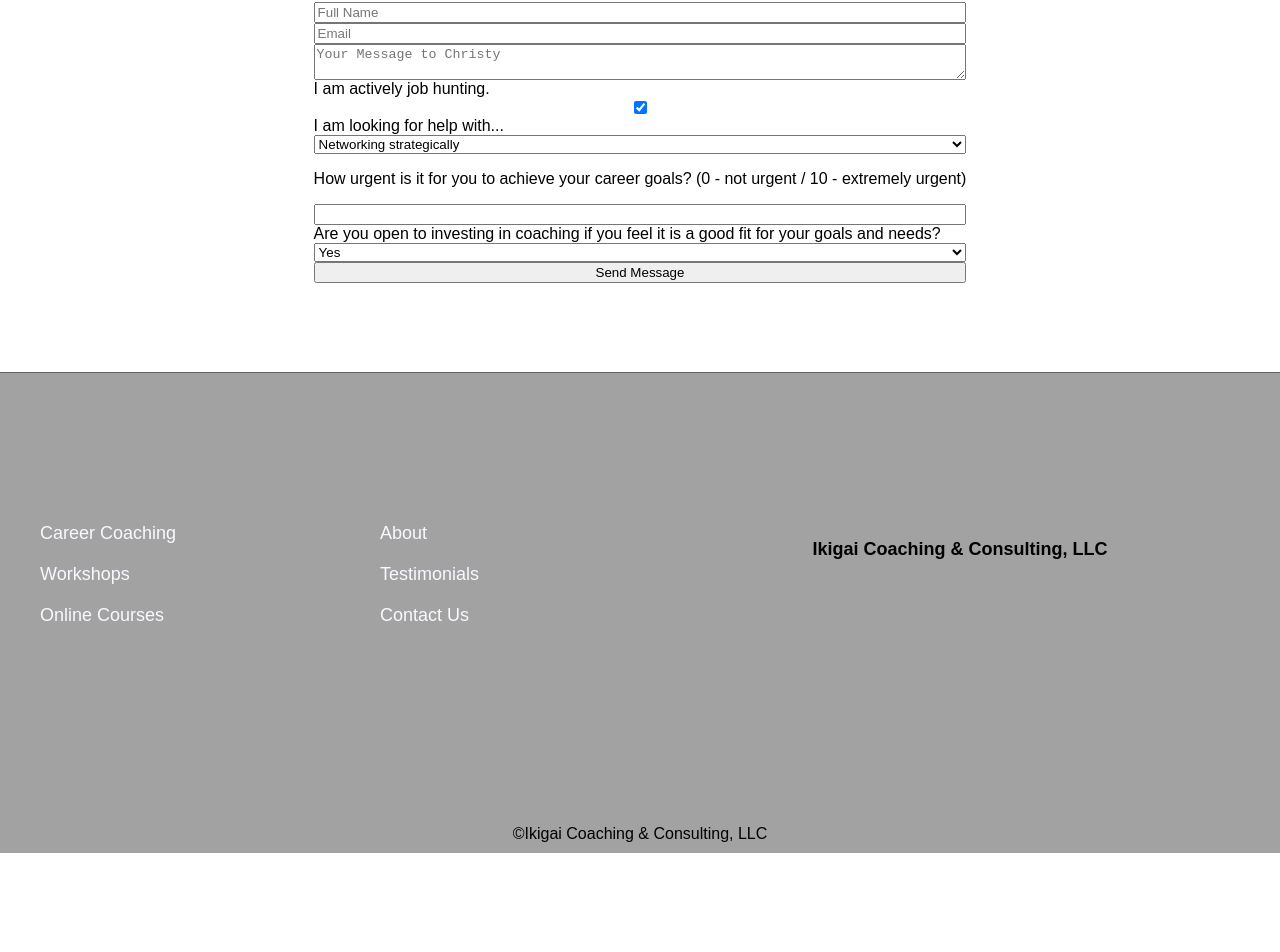
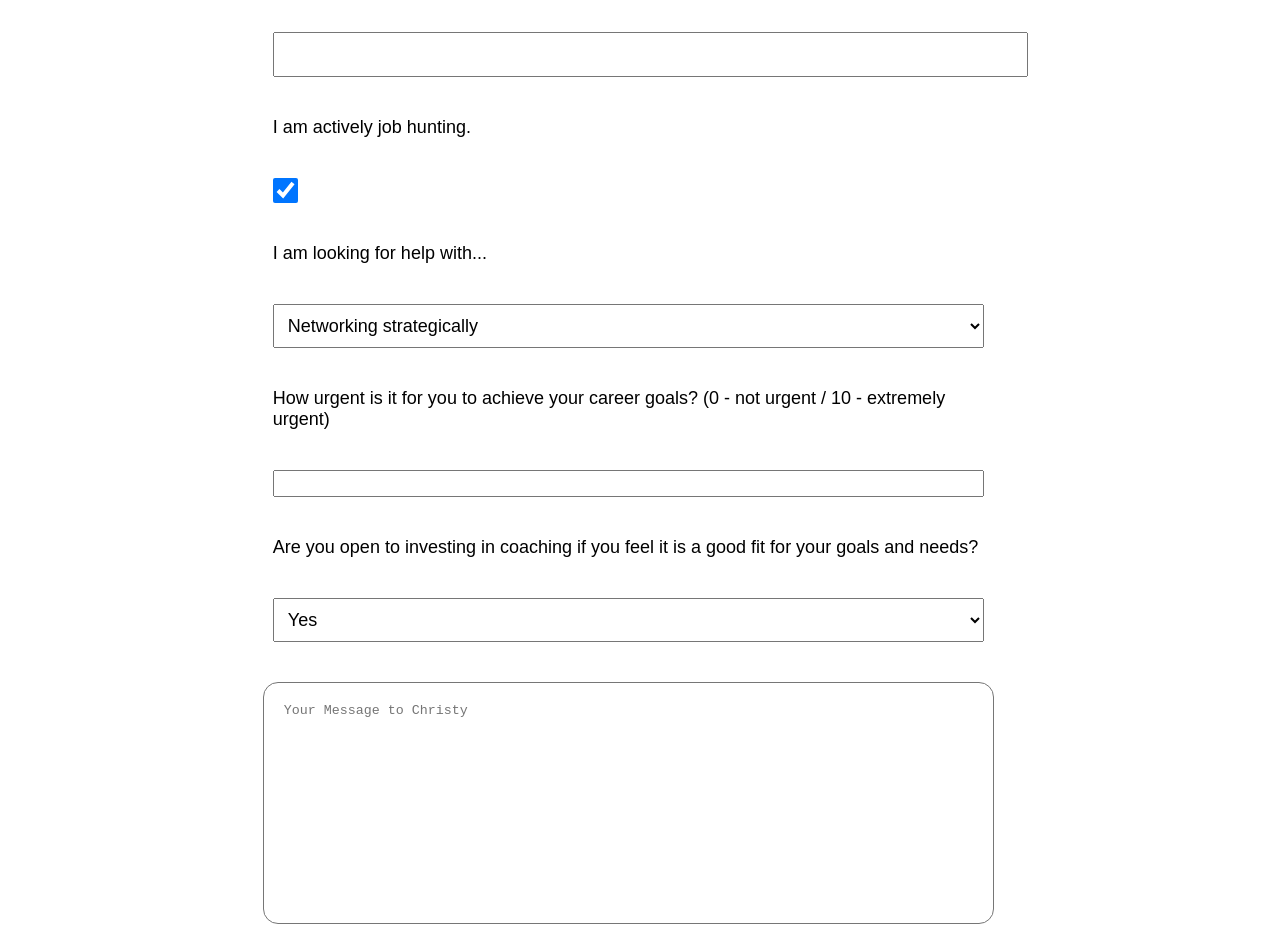
Before and after one commit to Ikigai-Coaching-Consulting-LLC/Ikigai-Coaching-Consulting-LLC, a Next.js app: page /contact in a window 1280 px wide. Shown: the part 1108-2060 px from the top of the page. Before the commit the page ends 1961 px from the top, so only its background shows below. Built offline with nearby package versions, Linux system fonts and the light colour scheme.

Commit message:
adding styling changes to contact me form

```diff
--- a/Components/Section/Section.styles.tsx
+++ b/Components/Section/Section.styles.tsx
@@ -7,6 +7,14 @@ export const Wrapper = styled.div `
     min-height: 80vh;
     justify-items: center;
     align-items: center;
+
+`
+
+export const Content = styled.div `
+    display: grid;
+    justify-content: center;
+    align-items: center;
+
 
 `
 export const Card = styled.div `
--- a/components/ChatBot/ChatBot.style.tsx
+++ b/components/ChatBot/ChatBot.style.tsx
@@ -26,6 +26,7 @@ export const IconWrapper = styled.div<CBDiv> `
     &:hover {
         background: ${props => props.chatBotState ? "rgba(250,250,250,.6)" : "rgba(100,100,100,.6)"};
     }
+
 `
 export const Content = styled.div<CBDiv> `
     justify-content: center;
--- a/components/ContactForm/ContactForm.style.tsx
+++ b/components/ContactForm/ContactForm.style.tsx
@@ -3,38 +3,70 @@ import styled from "styled-components";
 export const Form = styled.form `
     display:grid;
     align-content: center;
-    justify-content: center;
-    width: 900px;
-
-
+    justify-content: start;
+    width: 80%;
+    padding: 40px 80px;
 `
 
 export const Label = styled.label `
-
-
+    font-size: 18px;
+    margin: 20px 10px;
 `
 
-export const TextInput = styled.input `
+export const Input = styled.input `
+    font-size: 18px;
+    margin: 20px 10px;
+    padding: 10px;
+    width: 100%;
 
-
-`
-
-export const CheckboxInput = styled.input `
-
+    &.checkbox{
+        height: 25px;
+        width: 25px;
+        float: right;
+    }
 
 `
 
 export const NumberInput = styled.input `
-
+    font-size: 18px;
+    margin: 20px 10px;
 
 `
 
 export const Dropdown = styled.select `
-
+    font-size: 18px;
+    margin: 20px 10px;
+    padding: 10px;
 
 `
 
-export const Option = styled.option `
-
+export const Option = styled.option<{value:string}> `
+    font-size: 18px;
+    padding: 10px 20px;
 
 `
+
+export const TextArea = styled.textarea `
+    resize: none;
+    height: 200px;
+    padding: 20px;
+    border-radius: 15px;
+    margin: 20px 0;
+
+`
+export const SubmitButton = styled.button `
+    border-radius: 5px;
+    width: fit-content;
+    color: white;
+    border: solid 2px white;
+    box-shadow: 0px 0px 10px 1px black;
+    background: rgba(0,0,0,1);
+    justify-self: end;
+    margin: 20px 0;
+    padding: 10px 20px;
+
+    &:hover {
+        background: rgba(100,100,100,1)
+    }
+
+`
--- a/components/ContactForm/ContactForm.tsx
+++ b/components/ContactForm/ContactForm.tsx
@@ -1,13 +1,12 @@
 import React from "react";
 import emailjs from "emailjs-com"
 
-import { CheckboxInput, Dropdown, Form, Label, TextInput, NumberInput } from './ContactForm.style'
+import { Dropdown, Form, Label, Input, NumberInput, TextArea, SubmitButton, Option } from './ContactForm.style'
 
 export const ContactForm = () => {
 
     const sendEmail = (e: React.FormEvent<HTMLFormElement>) => {
         e.preventDefault();
-
         emailjs.sendForm("service_3jbohb9", "template_8jia6vv", e.currentTarget, "Y-1HdFE2hE78NaRZn")
         .then((result) => {
             console.log(result.text);
@@ -19,38 +18,39 @@ export const ContactForm = () => {
 
     return (
         <Form onSubmit={sendEmail}>
-            <TextInput type="text" placeholder="Full Name" name="name" required/>
-            <TextInput type="email" placeholder="Email" name="email" required/>
-            <textarea placeholder="Your Message to Christy" name="message" required/>
+            <Label htmlFor="name">Full Name:</Label>
+            <Input type="text" id="name" name="name" required/>
+            <Label htmlFor="email">Email:</Label>
+            <Input type="email" id="email" name="email" required/>
             <Label htmlFor="question_one">I am actively job hunting.</Label>
-            <CheckboxInput type="checkbox" id="question_one" name="question_one_answer" required defaultChecked/>
+            <Input type="checkbox" className={"checkbox"} id="question_one" name="question_one_answer" required defaultChecked/>
             <Label htmlFor="question_two">I am looking for help with...</Label>
             <Dropdown id="question_two" name="question_two_answer" required>
-                <option value='Network Strategy'>
+                <Option value='Network Strategy'>
                     Networking strategically
-                </option>
-                <option value='Resume/LinkedIn'>
+                </Option>
+                <Option value='Resume/LinkedIn'>
                     Resume/LinkedIn optimization
-                </option>
-                <option value='Career Clarity'>
+                </Option>
+                <Option value='Career Clarity'>
                     Career Clarity
-                </option>
-                <option value='Interview Techniques'>
+                </Option>
+                <Option value='Interview Techniques'>
                     Interview Techniques
-                </option>
-                <option value='Salary Negotiation'>
+                </Option>
+                <Option value='Salary Negotiation'>
                     Salary Negotiation
-                </option>
+                </Option>
             </ Dropdown>
-            <Label htmlFor="question_three"></Label>
-            <p>How urgent is it for you to achieve your career goals? (0 - not urgent / 10 - extremely urgent)</p>
+            <Label htmlFor="question_three">How urgent is it for you to achieve your career goals? (0 - not urgent / 10 - extremely urgent)</Label>
             <NumberInput type="number" id="question_three" name="question_three_answer" required min='0' max='10' />
             <Label htmlFor="question_four">Are you open to investing in coaching if you feel it is a good fit for your goals and needs?</Label>
             <Dropdown id="question_four" name="question_four_answer" required>
-                <option value='Yes' >Yes</option>
-                <option value='No'>No</option>
+                <Option value='Yes' >Yes</Option>
+                <Option value='No'>No</Option>
             </Dropdown>
-            <input type="submit" value="Send Message"/>
+            <TextArea placeholder="Your Message to Christy" name="message" required/>
+            <SubmitButton type="submit">Lets chat!</SubmitButton>
         </Form>
     )
 
--- a/components/Section/Section.tsx
+++ b/components/Section/Section.tsx
@@ -1,4 +1,4 @@
-import { Card, CardTitle, CardBody, Wrapper, Grid } from "./Section.styles";
+import { Card, CardTitle, CardBody, Wrapper, Grid, Content } from "./Section.styles";
 
 interface SectionProps {
     header?: string,
@@ -32,7 +32,9 @@ export const Section = (props: SectionProps) => {
                     })}
                 </Grid>
             }
-            {props.children && <>{props.children}</>}
+            <Content>
+                {props.children && <>{props.children}</>}
+            </Content>
         </Wrapper>
     )
 }
```
